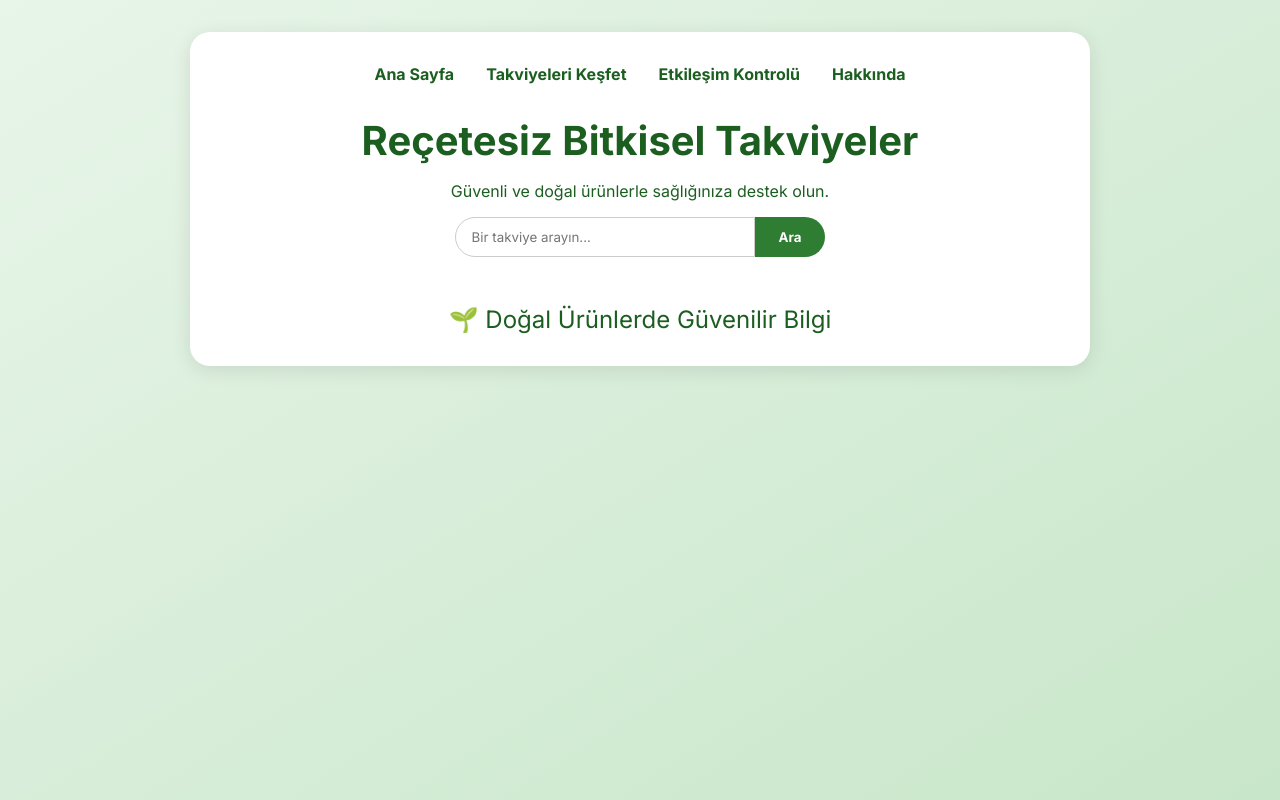
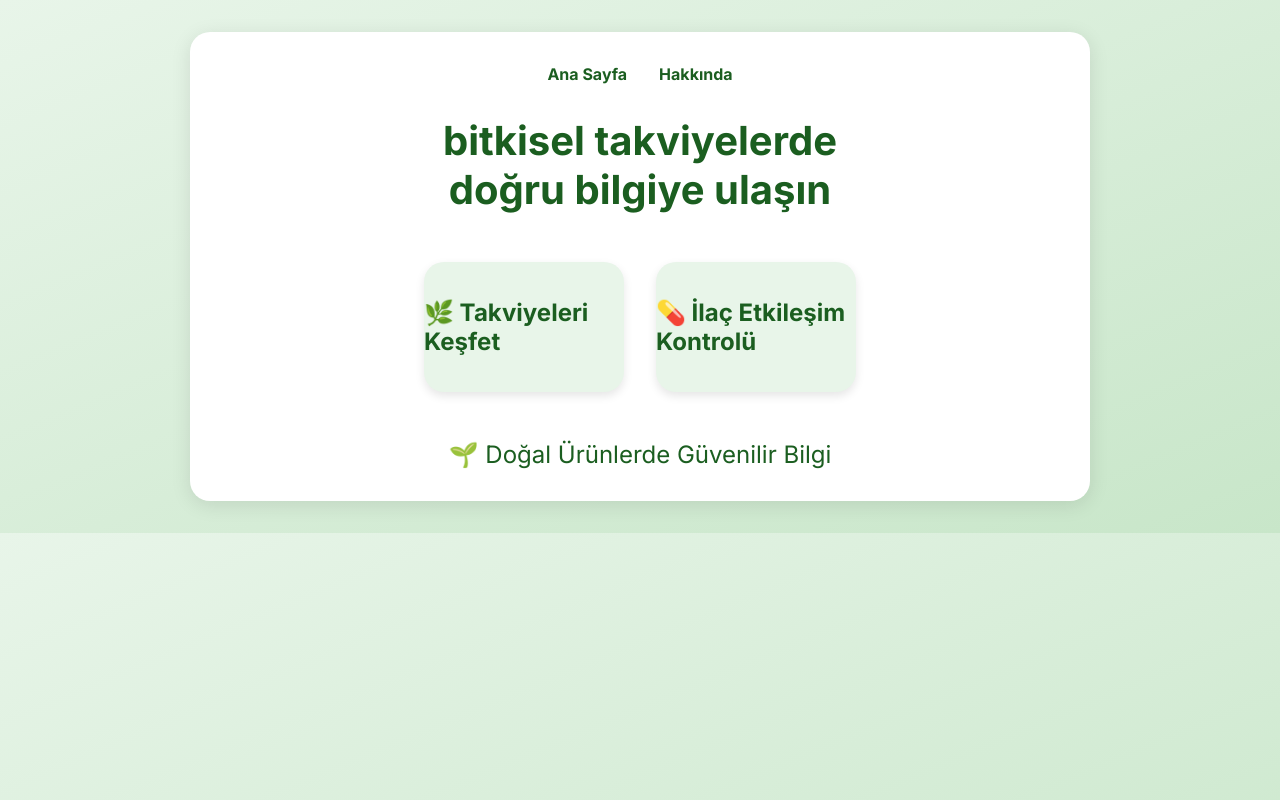
Before and after one commit to yarenus/bitkisel_takviye_uygulamasi, a plain HTML site: page index.html in a window 1280 px wide. Drawn offline with Linux system fonts and the light colour scheme.

Commit message:
CSS dosyası eklendi

```diff
--- a/index.html
+++ b/index.html
@@ -1,4 +1,3 @@
-<link rel="stylesheet" href="style.css" /> <script src="script.js" defer></script>
 <!DOCTYPE html>
 <html lang="tr">
 <head>
@@ -6,105 +5,22 @@
   <meta name="viewport" content="width=device-width, initial-scale=1.0" />
   <title>Bitkisel Takviye Uygulaması</title>
   <link href="https://fonts.googleapis.com/css2?family=Inter:wght@400;700&display=swap" rel="stylesheet">
-  <style>
-    * {
-      box-sizing: border-box;
-      margin: 0;
-      padding: 0;
-      font-family: 'Inter', sans-serif;
-    }
-
-    body {
-      background: linear-gradient(to bottom right, #e8f5e9, #c8e6c9);
-      color: #1b5e20;
-      padding: 2rem;
-    }
-
-    .container {
-      max-width: 900px;
-      margin: auto;
-      background: white;
-      border-radius: 20px;
-      padding: 2rem;
-      box-shadow: 0 4px 20px rgba(0,0,0,0.1);
-    }
-
-    nav {
-      display: flex;
-      justify-content: center;
-      gap: 2rem;
-      margin-bottom: 2rem;
-      font-weight: bold;
-    }
-
-    nav a {
-      text-decoration: none;
-      color: #1b5e20;
-      transition: color 0.3s;
-    }
-
-    nav a:hover {
-      color: #388e3c;
-    }
-
-    .hero {
-      text-align: center;
-      margin-bottom: 2rem;
-    }
-
-    .hero h1 {
-      font-size: 2.5rem;
-      margin-bottom: 1rem;
-    }
-
-    .search-bar {
-      display: flex;
-      justify-content: center;
-      margin-top: 1rem;
-    }
-
-    .search-bar input {
-      padding: 0.7rem 1rem;
-      width: 300px;
-      border-radius: 30px 0 0 30px;
-      border: 1px solid #ccc;
-      outline: none;
-    }
-
-    .search-bar button {
-      padding: 0.7rem 1.5rem;
-      border: none;
-      background-color: #2e7d32;
-      color: white;
-      font-weight: bold;
-      border-radius: 0 30px 30px 0;
-      cursor: pointer;
-    }
-
-    .highlight {
-      text-align: center;
-      font-size: 1.5rem;
-      margin-top: 3rem;
-    }
-  </style>
+  <link rel="stylesheet" href="style.css">
 </head>
 <body>
   <div class="container">
     <nav>
       <a href="#">Ana Sayfa</a>
-      <a href="#">Takviyeleri Keşfet</a>
-      <a href="#">Etkileşim Kontrolü</a>
       <a href="#">Hakkında</a>
     </nav>
 
     <div class="hero">
-      <h1>Reçetesiz Bitkisel Takviyeler</h1>
-      <p>Güvenli ve doğal ürünlerle sağlığınıza destek olun.</p>
+      <h1>bitkisel takviyelerde<br>doğru bilgiye ulaşın</h1>
+    </div>
 
-      <div class="search-bar">
-        <input type="text" placeholder="Bir takviye arayın..." />
-        <button>Ara</button>
-      </div>
+    <div class="button-group">
+      <a href="#">🌿 Takviyeleri Keşfet</a>
+      <a href="#">💊 İlaç Etkileşim Kontrolü</a>
     </div>
 
     <div class="highlight">
--- a/style.css
+++ b/style.css
@@ -0,0 +1,84 @@
+* {
+    box-sizing: border-box;
+    margin: 0;
+    padding: 0;
+    font-family: 'Inter', sans-serif;
+  }
+
+  body {
+    background: linear-gradient(to bottom right, #e8f5e9, #c8e6c9);
+    color: #1b5e20;
+    padding: 2rem;
+  }
+
+  .container {
+    max-width: 900px;
+    margin: auto;
+    background: white;
+    border-radius: 20px;
+    padding: 2rem;
+    box-shadow: 0 4px 20px rgba(0,0,0,0.1);
+  }
+
+  nav {
+    display: flex;
+    justify-content: center;
+    gap: 2rem;
+    margin-bottom: 2rem;
+    font-weight: bold;
+  }
+
+  nav a {
+    text-decoration: none;
+    color: #1b5e20;
+    transition: color 0.3s;
+  }
+
+  nav a:hover {
+    color: #388e3c;
+  }
+
+  .hero {
+    text-align: center;
+    margin-bottom: 2rem;
+  }
+
+  .hero h1 {
+    font-size: 2.5rem;
+    margin-bottom: 2rem;
+  }
+
+  .button-group {
+    display: flex;
+    justify-content: center;
+    gap: 2rem;
+    margin-top: 3rem;
+  }
+
+  .button-group a {
+    display: flex;
+    flex-direction: column;
+    align-items: center;
+    justify-content: center;
+    width: 200px;
+    height: 130px;
+    background-color: #e8f5e9;
+    border-radius: 20px;
+    text-decoration: none;
+    color: #1b5e20;
+    font-weight: bold;
+    font-size: 1.5rem;
+    box-shadow: 0 4px 10px rgba(0,0,0,0.1);
+    transition: background-color 0.3s, transform 0.3s;
+  }
+
+  .button-group a:hover {
+    background-color: #c8e6c9;
+    transform: translateY(-5px);
+  }
+
+  .highlight {
+    text-align: center;
+    font-size: 1.5rem;
+    margin-top: 3rem;
+  }
```
